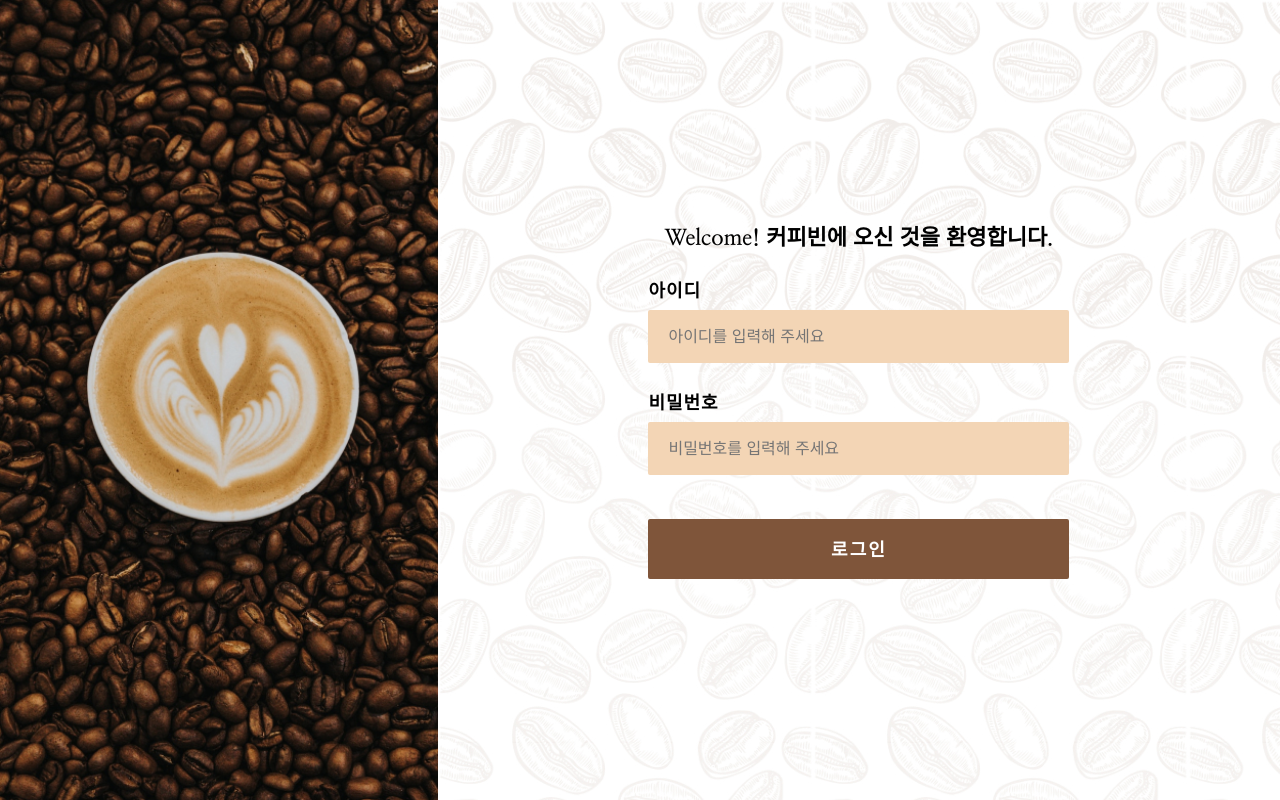
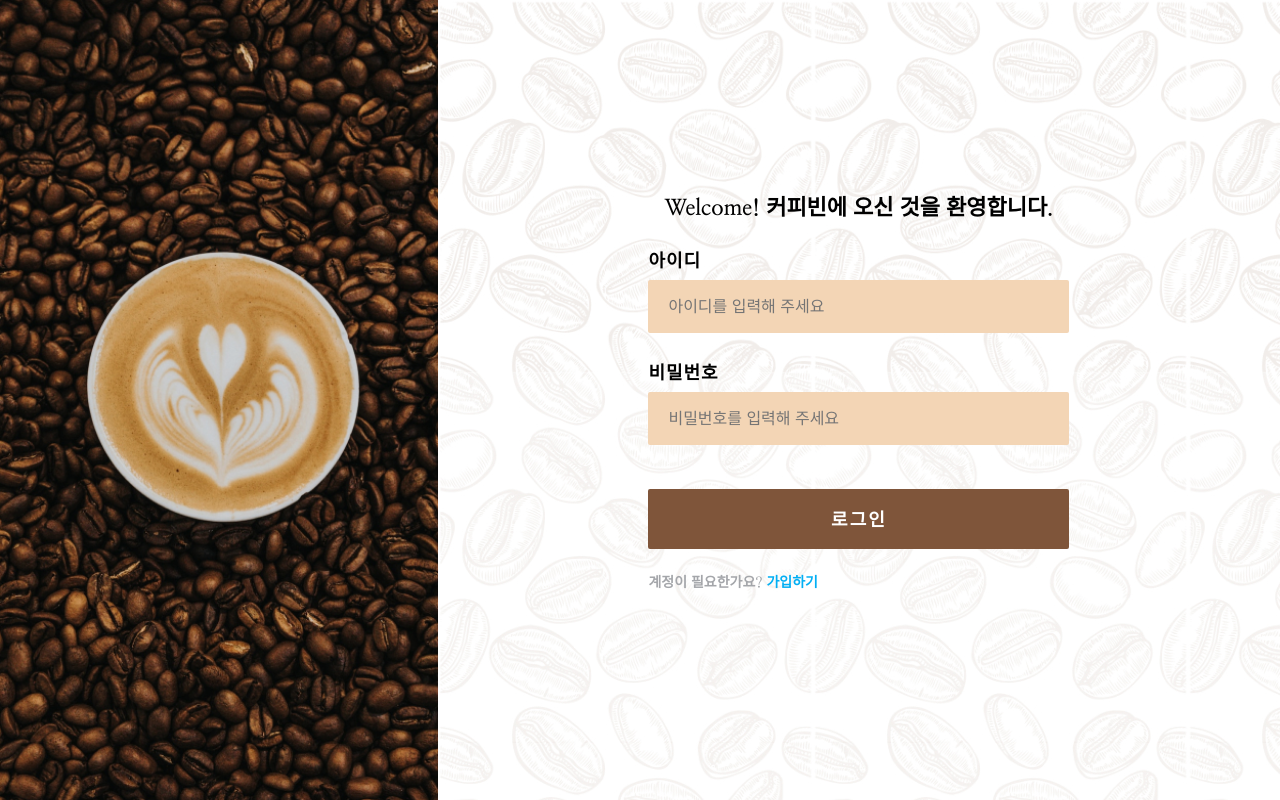
Before and after one commit to dong-geon-Lee/coffee-bin-FE, a React (Create React App) app: page /login in a window 1280 px wide. Built offline with nearby package versions, Linux system fonts and the light colour scheme; no server answers.

Commit message:
로그인 기능 리팩토링 비동기 데이터를 기반으로 구성

```diff
--- a/src/@types/types.ts
+++ b/src/@types/types.ts
@@ -56,8 +56,9 @@ export interface bankNameProps {
 
 export interface authProps {
   name: string;
+  email?: string;
   userId: string;
-  password: number;
+  password: any;
   avartar: string;
   address: string;
   likeLists: any;
--- a/src/helpers/helpers.ts
+++ b/src/helpers/helpers.ts
@@ -37,7 +37,7 @@ export const checkAuthUser = (
 ) => {
   return accountLists.find(
     (account: authProps) =>
-      account.userId === userId && account.password === +password
+      account.email === userId && account.password === password
   );
 };
 
--- a/src/pages/Login/Login.tsx
+++ b/src/pages/Login/Login.tsx
@@ -1,19 +1,25 @@
-import { useState } from "react";
+import { useEffect, useState } from "react";
+import { useRecoilState } from "recoil";
 import { useNavigate } from "react-router-dom";
-import { useRecoilState, useRecoilValue } from "recoil";
+import { Link } from "react-router-dom";
+
 import { userProps } from "../../@types/types";
 import { checkAuthUser } from "../../helpers/helpers";
+
 import {
-  accountListState,
   authActiveState,
   authUserState,
+  customerListState,
 } from "../../recoils/userAuthState";
+
 import * as S from "./styles";
 import * as C from "../../constants/constants";
 import * as A from "../../assets";
 
+import axios from "axios";
+
 const Login = () => {
-  const accountLists = useRecoilValue(accountListState);
+  const [customers, setCustomers] = useRecoilState(customerListState);
   const [, setAuthActive] = useRecoilState(authActiveState);
   const [, setAuthUser] = useRecoilState(authUserState);
 
@@ -40,7 +46,7 @@ const Login = () => {
       return;
     }
 
-    const checkAuth = checkAuthUser(accountLists, userId, password);
+    const checkAuth = checkAuthUser(customers, userId, password);
 
     if (!checkAuth) {
       setAuthActive(false);
@@ -53,11 +59,16 @@ const Login = () => {
     }
   };
 
-  const generateRandomGuest = () => {
-    const randomIndex = Math.floor(Math.random() * 3);
-    const { userId, password } = accountLists[randomIndex];
-    setAuthInput({ userId, password: String(password) });
-  };
+  console.log(customers);
+
+  useEffect(() => {
+    const fetchData = async () => {
+      const response = await axios.get("/auth");
+      const datas = await response.data;
+      setCustomers(datas);
+    };
+    fetchData();
+  }, []);
 
   return (
     <S.Container>
@@ -99,6 +110,11 @@ const Login = () => {
               />
             </S.Div>
             <S.Button type="submit">로그인</S.Button>
+            <S.Div>
+              <S.Text>
+                계정이 필요한가요? <Link to="/signup">가입하기</Link>
+              </S.Text>
+            </S.Div>
           </S.Form>
         </S.RightSide>
       </S.Wrapper>
--- a/src/pages/Login/styles.ts
+++ b/src/pages/Login/styles.ts
@@ -33,6 +33,23 @@ export const LeftSide = styled.div<imageProps>`
   width: 100%;
   height: 100vh;
   position: relative;
+`;
+
+export const Text = styled.p`
+  font-size: 1.4rem;
+  width: 100%;
+  margin-top: 1rem;
+  color: #a4a6aa;
+  font-weight: 600;
+
+  & a {
+    color: #02aff4;
+    font-weight: 600;
+
+    &:hover {
+      text-decoration: underline;
+    }
+  }
 `;
 
 export const Img = styled.img`
--- a/src/recoils/userAuthState.ts
+++ b/src/recoils/userAuthState.ts
@@ -24,6 +24,11 @@ export const authUserState = atom<authProps>({
   default: undefined,
 });
 
+export const customerListState = atom<any>({
+  key: "customerList",
+  default: [],
+});
+
 export const bankAccountState = atom({
   key: "bankAccountState",
   default: "은행을 선택해주세요",
@@ -38,6 +43,18 @@ export const bankOptionState = atom({
   key: "bankOptionState",
   default: "",
 });
+
+// export const getCustomerListState = selector({
+//   key: "getCustomerList",
+//   get: async ({ get }) => {
+//     const response = await axios.get("http://localhost:5000/auth");
+//     const datas = await response.data;
+//     const customers = get(customerList);
+//     const items = datas.slice();
+//     customers.push(items);
+//     return customers;
+//   },
+// });
 
 export const selectedBankState = selector({
   key: "selectedBank",
```
